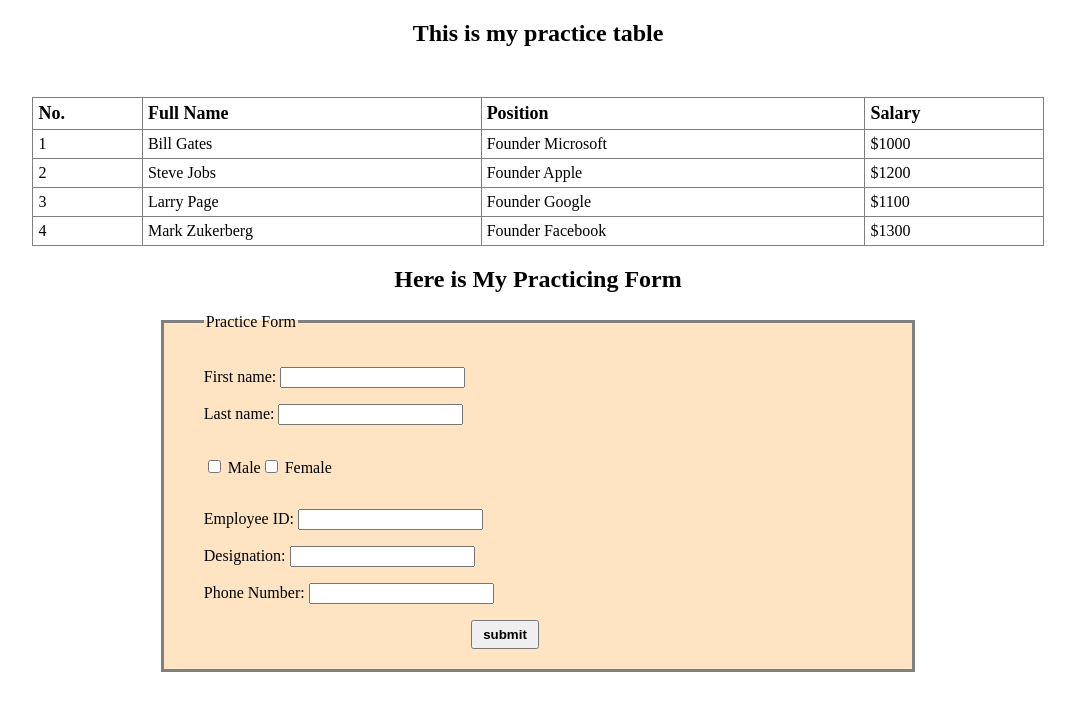
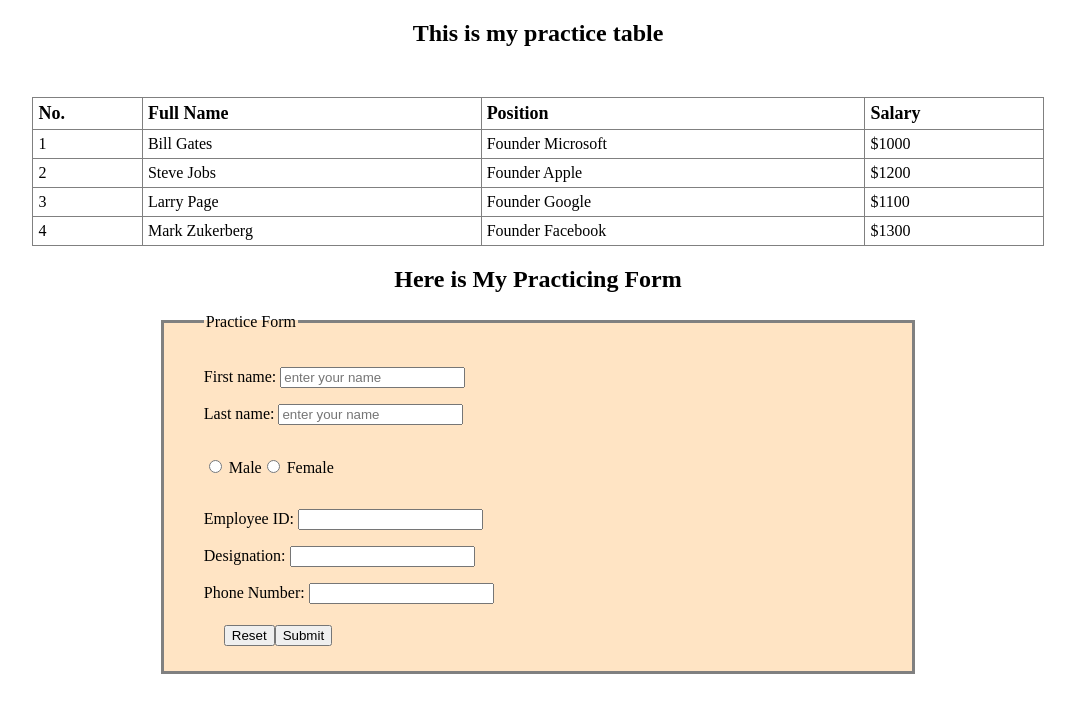
Before and after one commit to Amirulislamsohan/module4m1-web-site, a plain HTML site: page index.html in a window 1280 px wide. Shown: the whole page, without its empty margins (102-1177 px from the left). Drawn offline with Linux system fonts and the light colour scheme.

Commit message:
modified form

```diff
--- a/index.html
+++ b/index.html
@@ -40,6 +40,8 @@
             padding: 5px 10px;
             font-weight: bold;
             margin: 0 40%;
+            display: flex;
+            margin-left: 10px;
         }
     </style>
   </head>
@@ -101,20 +103,27 @@
             <fieldset>
                 <legend>Practice Form</legend>
                 <p>First name:
-                    <input type="text" name="" id="">
+                    <input placeholder="enter your name" type="text" name="" id="">
                 </p>
                 <p>
                     Last name:
-                    <input type="text" name="" id="">
+                    <input placeholder="enter your name" type="text" name="" id="">
                 </p>
                 <div class="checkbox">
-                    <p><input type="checkbox" name="" id="">  Male</p>
-                <p><input type="checkbox" name="" id="">  Female</p>
+                   <label for="male">
+                    <p><input type="radio" name="gender" id="male">  Male</p>
+                   </label>
+                <label for="female"><p><input type="radio" name="gender" id="female">  Female</p></label>
                 </div>
                 <p>Employee ID: <input type="text" name="" id=""></p>
                 <p>Designation: <input type="text" name="" id=""></p>
                 <p>Phone Number: <input type="text" name="" id=""></p>
-                <input class="sub-btn" type="submit" value="submit">
+
+                <div  class="sub-btn" >
+                     <input type="reset" value="Reset">
+                     <input type="submit" value="Submit">
+                </div>
+
             </fieldset>
 
 
```
